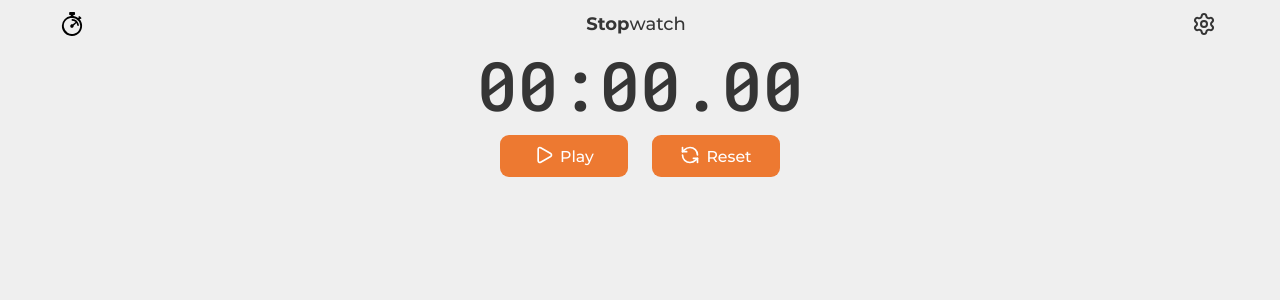
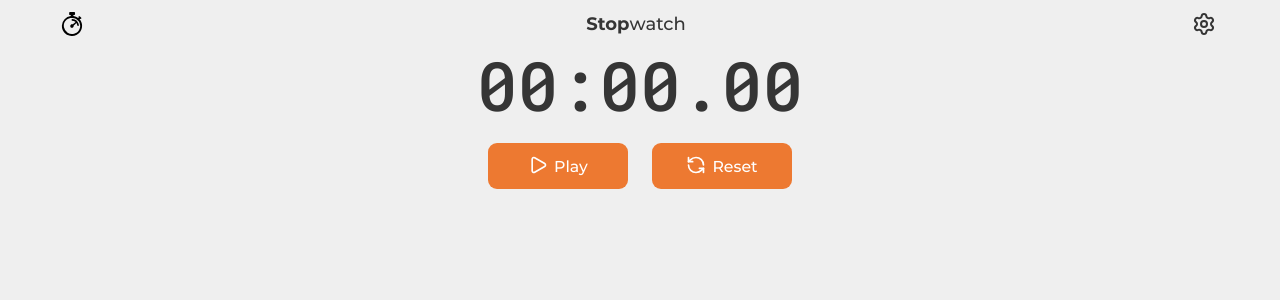
Before and after one commit to kepkame/stopwatch, a React (Vite) app: page / in a window 1280 px wide. Shown: the top 300 px of the page. Built offline with nearby package versions, Linux system fonts and the light colour scheme.

Commit message:
feat: add stopwatch page

```diff
--- a/src/App.tsx
+++ b/src/App.tsx
@@ -1,21 +1,13 @@
-import { useSelector } from 'react-redux';
 import { Header } from '@components/Header/Header';
-import { LapList } from '@components/LapList/LapList';
-import { Controls } from '@components/Controls/Controls';
-import { TimerDisplay } from '@components/TimerDisplay/TimerDisplay';
-import { selectMeasuring } from '@store/selectors/stopwatchSelectors';
+import StopwatchPage from './pages/StopwatchPage/StopwatchPage';
 
 function App() {
-  const measuring = useSelector(selectMeasuring);
-
   return (
     <>
       <Header />
       <main>
         <div className="container">
-          <TimerDisplay />
-          <Controls />
-          <LapList measuring={measuring} />
+          <StopwatchPage />
         </div>
       </main>
     </>
--- a/src/components/Controls/Controls.module.scss
+++ b/src/components/Controls/Controls.module.scss
@@ -9,12 +9,12 @@
   justify-content: center;
   gap: 24px;
   background-color: variables.$color-background;
-  padding: 12px 0 24px;
+  padding: 20px 0 24px;
   z-index: 2;
 }
 
 .button-controls {
-  width: 128px;
+  width: 140px;
 }
 
 @media (min-width: 768px) {
--- a/src/pages/StopwatchPage/StopwatchPage.tsx
+++ b/src/pages/StopwatchPage/StopwatchPage.tsx
@@ -0,0 +1,19 @@
+import { TimerDisplay } from '@components/TimerDisplay/TimerDisplay';
+import { Controls } from '@components/Controls/Controls';
+import { LapList } from '@components/LapList/LapList';
+import { useSelector } from 'react-redux';
+import { selectMeasuring } from '@store/selectors/stopwatchSelectors';
+
+const StopwatchPage = () => {
+  const measuring = useSelector(selectMeasuring);
+
+  return (
+    <div>
+      <TimerDisplay />
+      <Controls />
+      <LapList measuring={measuring} />
+    </div>
+  );
+};
+
+export default StopwatchPage;
--- a/src/styles/_buttons.scss
+++ b/src/styles/_buttons.scss
@@ -33,7 +33,7 @@
   background-color: variables.$color-primary-light;
   border: none;
   border-radius: variables.$border-radius;
-  padding: 10px 20px 9px;
+  padding: 12px 20px 11px;
   cursor: pointer;
   transition: background-color variables.$duration ease-in-out;
 
@@ -45,7 +45,7 @@
     color: variables.$color-primary-light;
     background-color: transparent;
     border: 2px solid variables.$color-primary-light;
-    padding: 8px 18px 7px;
+    padding: 10px 18px 9px;
     transition: color variables.$duration ease-in-out,
       background-color variables.$duration ease-in-out,
       border-color variables.$duration ease-in-out;
```
